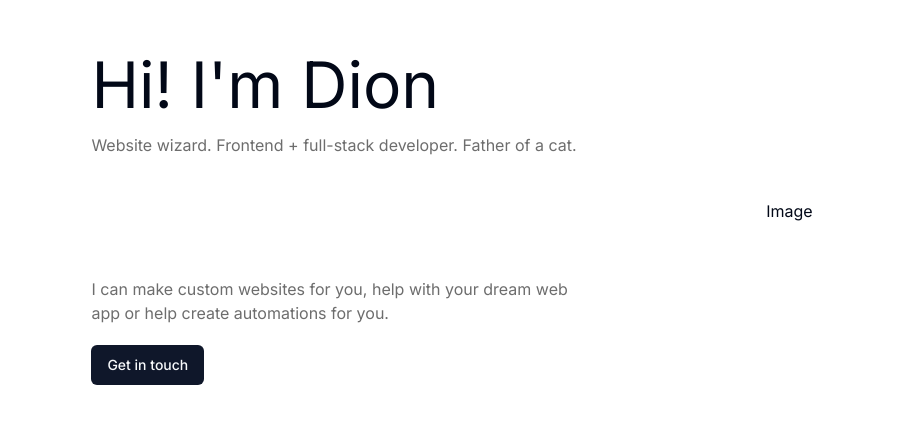
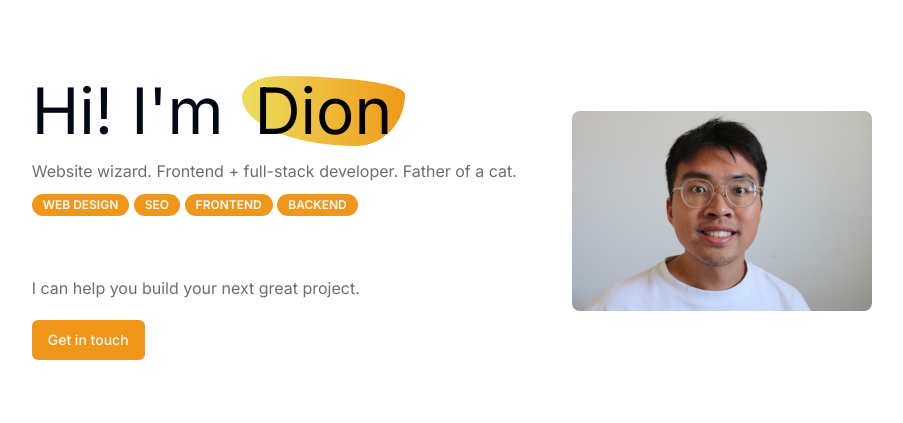
Before and after one commit to diontu/anotherdionwebsite, a Next.js app: page / in a window 1280 px wide. Shown: the part 229-652 px from the top of the page, without its empty margins (188-1091 px from the left). Built offline with nearby package versions, Linux system fonts and the light colour scheme.

Commit message:
minor: add accents and pic

```diff
--- a/src/app/globals.css
+++ b/src/app/globals.css
@@ -13,7 +13,7 @@
     --popover: 0 0% 100%;
     --popover-foreground: 222.2 84% 4.9%;
 
-    --primary: 222.2 47.4% 11.2%;
+    --primary: 35 88% 52%;
     --primary-foreground: 210 40% 98%;
 
     --secondary: 210 40% 96.1%;
--- a/src/app/sections/landing.tsx
+++ b/src/app/sections/landing.tsx
@@ -1,27 +1,44 @@
+"use client";
+
 import Heading from "@/components/heading";
 import PageSection from "@/components/page-section";
+import { ParallaxImage } from "@/components/parallax";
 import Subheading from "@/components/subheading";
+import Mark from "@/components/text-style/mark";
+import { Badge } from "@/shadcn-components/ui/badge";
 import { Button } from "@/shadcn-components/ui/button";
+import Image from "next/image";
 
 export default function Landing() {
   return (
     <PageSection className="flex justify-around items-center mt-10">
       <div className="max-w-[500px]">
-        <Heading size="lg">Hi! I'm Dion</Heading>
+        <Heading size="lg">
+          Hi! I'm <Mark>Dion</Mark>
+        </Heading>
         <Subheading>
           Website wizard. Frontend + full-stack developer. Father of a cat.
         </Subheading>
-        <div className="pt-[120px]">
-          <Subheading>
-            I can make custom websites for you, help with your dream web app or
-            help create automations for you.
-          </Subheading>
+        <div className="pt-2">
+          <Badge>WEB DESIGN</Badge> <Badge>SEO</Badge> <Badge>FRONTEND</Badge>{" "}
+          <Badge>BACKEND</Badge>
+        </div>
+        <div className="pt-[60px]">
+          <Subheading>I can help you build your next great project.</Subheading>
         </div>
         <div className="pt-5">
           <Button>Get in touch</Button>
         </div>
       </div>
-      <div>Image</div>
+      <div className="max-w-[300px]">
+        <Image
+          src="/aa-diontu-headshot.jpg"
+          width={500}
+          height={500}
+          alt="dion-portrait"
+          className="rounded-lg"
+        />
+      </div>
     </PageSection>
   );
 }
--- a/src/components/parallax/parallax-image.tsx
+++ b/src/components/parallax/parallax-image.tsx
@@ -12,7 +12,7 @@ const ParallaxImage = ({ src, parallaxProps }: ParallaxImageProps) => {
     <img
       src={src}
       ref={imageRef}
-      className="absolute object-cover object-center scale-150 w-full h-[120%] -top-10"
+      className="object-cover object-center scale-150 w-full h-[120%] -top-10"
     />
   );
 };
```
Also changed, not shown: public/aa-diontu-headshot.jpg (added).
